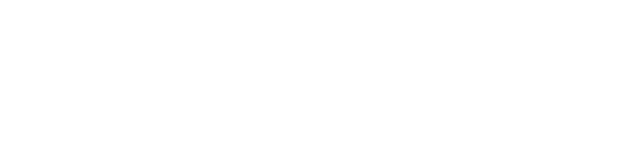
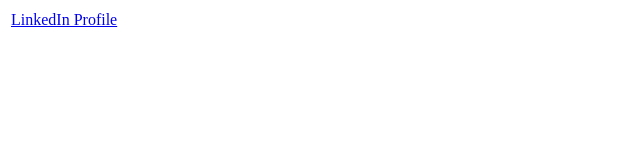
Before and after one commit to cliffbarlow/cliffbarlow.github.io, a plain HTML site: page index.html in a window 1280 px wide. Shown: the whole page, without its empty margins (0-640 px from the left). Drawn offline with Linux system fonts and the light colour scheme.

Commit message:
fix link

```diff
--- a/index.html
+++ b/index.html
@@ -7,7 +7,7 @@
 <body>
     <table>
       <tr>
-        <td><a href="https://www.linkedin.com/in/cliffbarlow>LinkedIn Profile</a></td>
+        <td><a href="https://www.linkedin.com/in/cliffbarlow">LinkedIn Profile</a></td>
       </tr>
     </table>
 </body>
```
